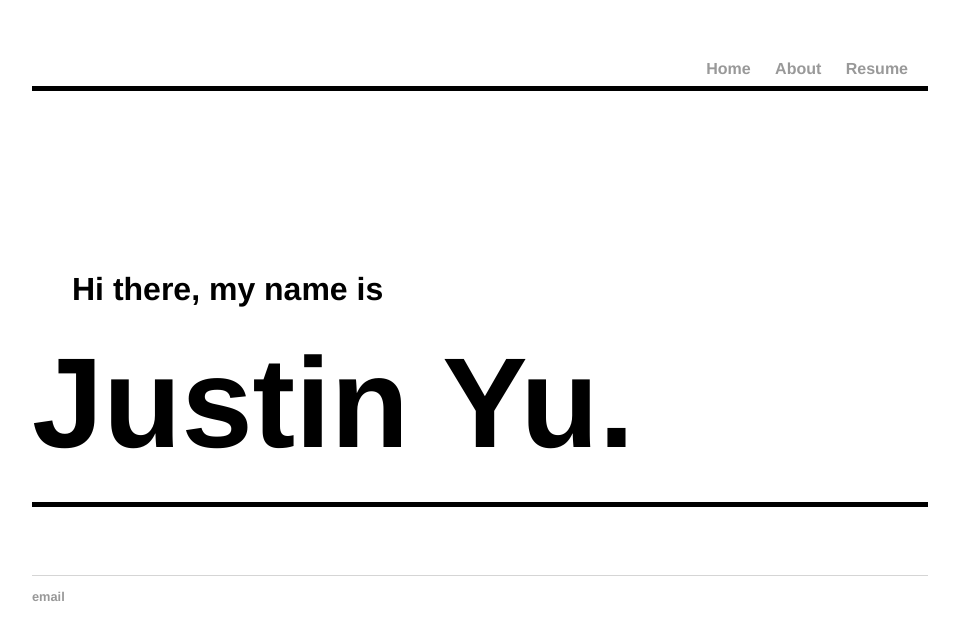
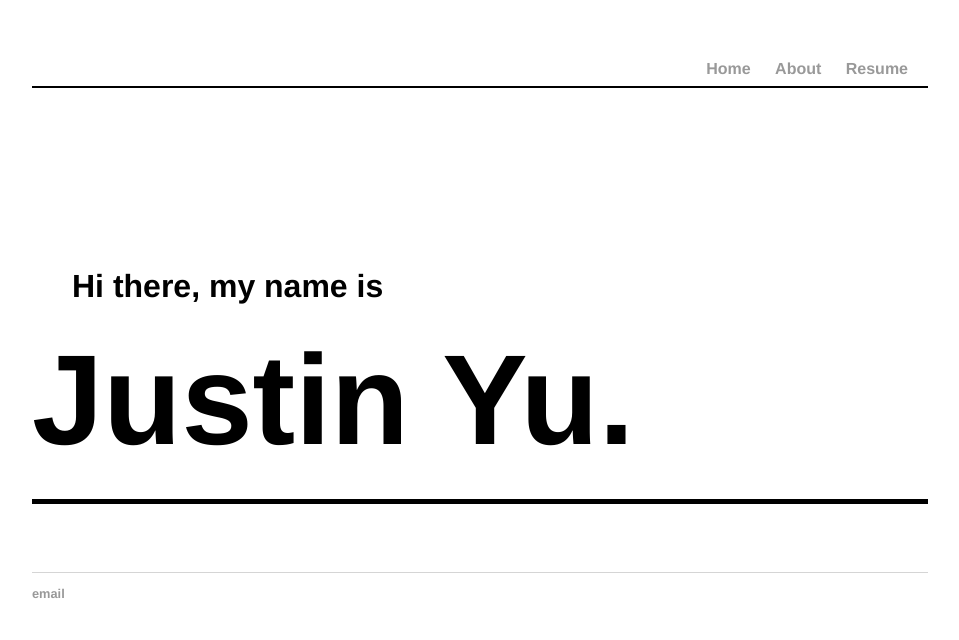
Before and after one commit to justinjelly/justinjelly.github.io, a Jekyll site: the page built from index.html, in a window 1280 px wide. Shown: the top 640 px of the page, without its empty margins (160-1119 px from the left). Built offline with Jekyll 4.4.1, drawn with Linux system fonts in a browser that asks for light colours.

Commit message:
Update default.html

```diff
--- a/_layouts/default.html
+++ b/_layouts/default.html
@@ -11,7 +11,7 @@
 	        		<li><a href="/">Home</a></li>
 		        	<li><a href="/about">About</a></li>
 	        		<li><a href="/resume">Resume</a></li>
-				<hr style="height:5px; border-width:0; color:black; background-color:black;">
+				<hr style="height:2px; border-width:0; color:black; background-color:black;">
 	    		</ul>
 			</nav>
 			<div class="container">
```
